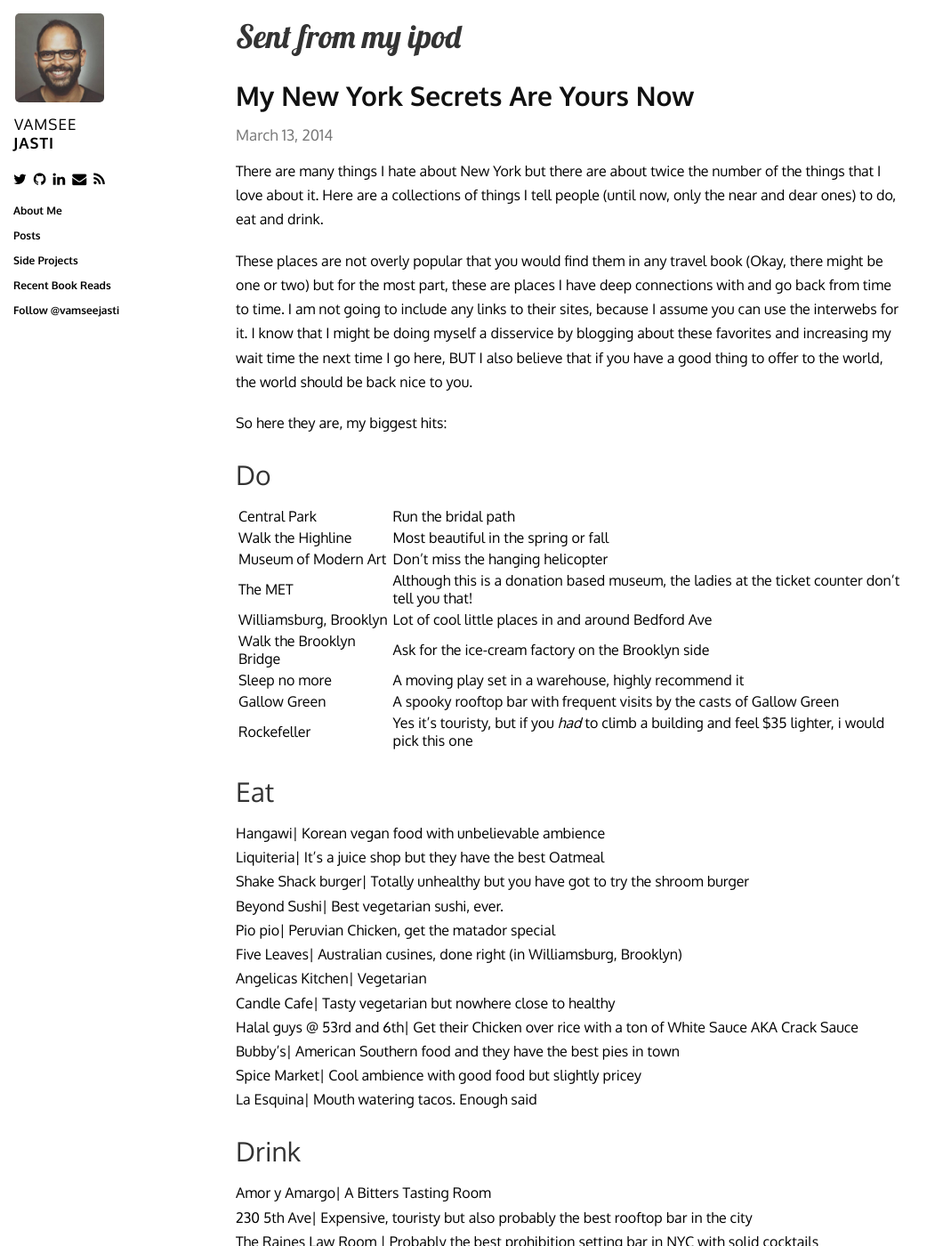
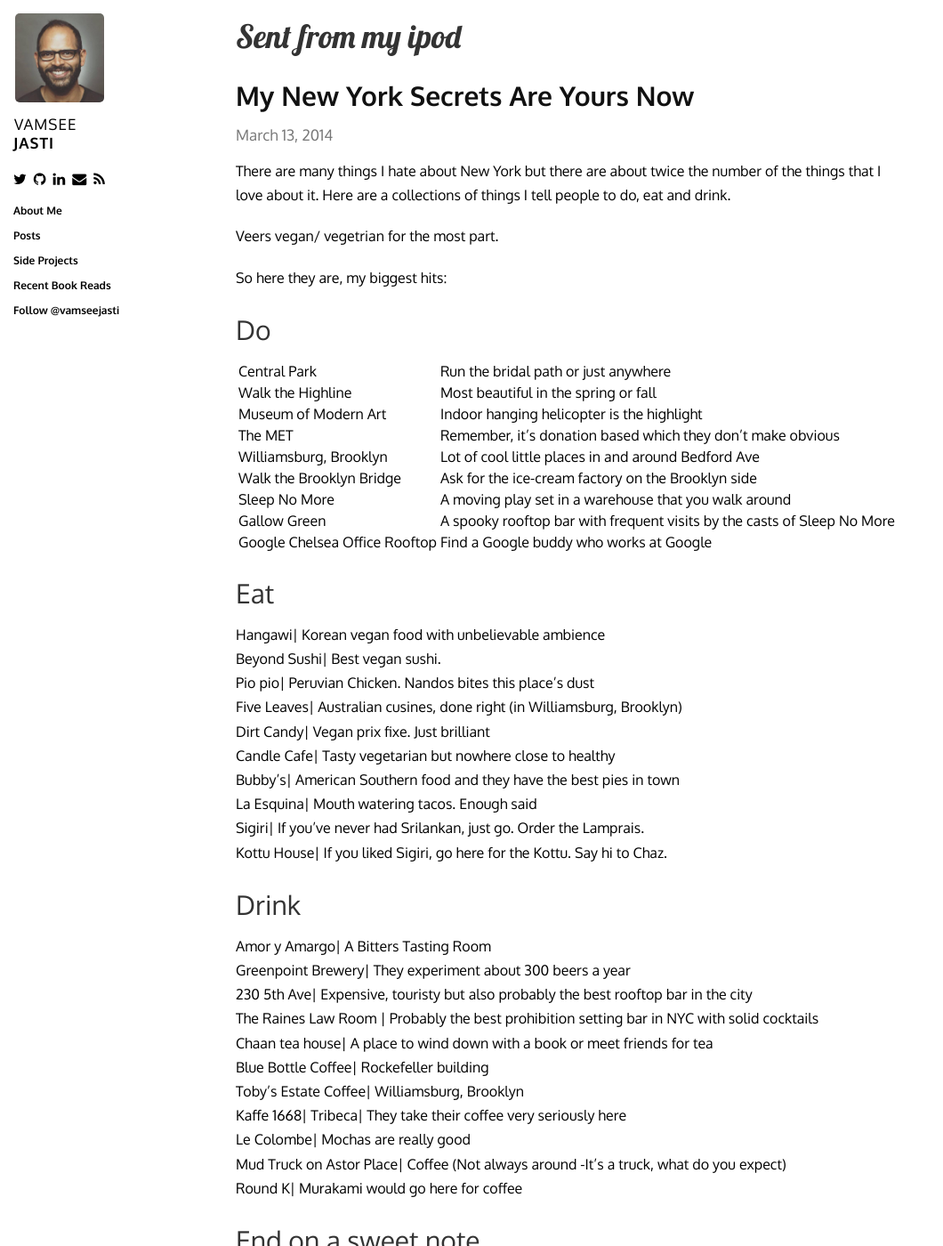
Before and after one commit to jasti/jasti.github.io, a Jekyll site: the page built from _posts/2014-03-13-ny.markdown, in a window 1280 px wide and 1400 px high. Shown: the whole window at 89% size, without its empty margins (0-1060 px from the left). Built offline with Jekyll 4.4.1, drawn with Linux system fonts in a browser that asks for light colours; nearby versions of some CDN libraries; comment, search, counter and statistics services are not loaded; some of the changed text lies outside the part shown.

Commit message:
new york places update

```diff
--- a/_posts/2014-03-13-ny.markdown
+++ b/_posts/2014-03-13-ny.markdown
@@ -3,44 +3,41 @@
 title: My New York Secrets Are Yours Now
 category: posts
 ---
-There are many things I hate about New York but there are about twice the number of the things that I love about it. Here are a collections of things I tell people (until now, only the near and dear ones) to do, eat and drink.
+There are many things I hate about New York but there are about twice the number of the things that I love about it. Here are a collections of things I tell people to do, eat and drink.
 
-These places are not overly popular that you would find them in any travel book (Okay, there might be one or two) but for the most part, these are places I have deep connections with and go back from time to time. I am not going to include any links to their sites, because I assume you can use the interwebs for it.
-I know that I might be doing myself a disservice by blogging about these favorites and increasing my wait time the next time I go here, BUT I also believe that if you have a good thing to offer to the world, the world should be back nice to you.
+Veers vegan/ vegetrian for the most part.
 
 So here they are, my biggest hits:
 
 <h2>Do</h2>
 
 
-Central Park| Run the bridal path<br>
+Central Park| Run the bridal path or just anywhere<br>
 Walk the Highline| Most beautiful in the spring or fall<br>
-Museum of Modern Art| Don't miss the hanging helicopter<br>
-The MET| Although this is a donation based museum, the ladies at the ticket counter don't tell you that!<br>
+Museum of Modern Art| Indoor hanging helicopter is the highlight<br>
+The MET| Remember, it's donation based which they don't make obvious<br>
 Williamsburg, Brooklyn| Lot of cool little places in and around Bedford Ave<br>
 Walk the Brooklyn Bridge| Ask for the ice-cream factory on the Brooklyn side<br>
-Sleep no more| A moving play set in a warehouse, highly recommend it<br>
-Gallow Green| A spooky rooftop bar with frequent visits by the casts of Gallow Green<br>
-Rockefeller| Yes it’s touristy, but if you <i>had</i> to climb a building and feel $35 lighter, i would pick this one<br>
+Sleep No More| A moving play set in a warehouse that you walk around<br>
+Gallow Green| A spooky rooftop bar with frequent visits by the casts of Sleep No More<br>
+Google Chelsea Office Rooftop| Find a Google buddy who works at Google <br>
 
 
 <h2>Eat</h2>
 Hangawi| Korean vegan food with unbelievable ambience <br>
-Liquiteria| It's a juice shop but they have the best Oatmeal <br>
-Shake Shack burger| Totally unhealthy but you have got to try the shroom burger <br>
-Beyond Sushi| Best vegetarian sushi, ever.<br>
-Pio pio| Peruvian Chicken, get the matador special<br>
+Beyond Sushi| Best vegan sushi.<br>
+Pio pio| Peruvian Chicken. Nandos bites this place's dust<br>
 Five Leaves| Australian cusines, done right (in Williamsburg, Brooklyn)<br>
-Angelicas Kitchen| Vegetarian<br>
+Dirt Candy| Vegan prix fixe. Just brilliant<br>
 Candle Cafe| Tasty vegetarian but nowhere close to healthy<br>
-Halal guys @ 53rd and 6th| Get their Chicken over rice with a ton of White Sauce AKA Crack Sauce<br>
 Bubby’s| American Southern food and they have the best pies in town<br>
-Spice Market| Cool ambience with good food but slightly pricey<br>
 La Esquina| Mouth watering tacos. Enough said <br>
-
+Sigiri| If you've never had Srilankan, just go. Order the Lamprais.<br>
+Kottu House| If you liked Sigiri, go here for the Kottu. Say hi to Chaz.<br>
 
 <h2>Drink</h2>
 Amor y Amargo| A Bitters Tasting Room<br>
+Greenpoint Brewery| They experiment about 300 beers a year <br>
 230 5th Ave| Expensive, touristy but also probably the best rooftop bar in the city<br>
 The Raines Law Room | Probably the best prohibition setting bar in NYC with solid cocktails<br>
 Chaan tea house| A place to wind down with a book or meet friends for tea<br>
@@ -49,20 +46,17 @@
 Kaffe 1668| Tribeca| They take their coffee very seriously here<br>
 Le Colombe| Mochas are really good<br>
 Mud Truck on Astor Place| Coffee (Not always around -It's a truck, what do you expect)<br>
+Round K| Murakami would go here for coffee <br>
 
 <h2>End on a sweet note</h2>
+Morgenstern's Icecream| The temperature they serve the icecream at is perfect<br>
 Lady M| The mille crepe is something like you have never tasted before.Can't go wrong with chocolate or vanilla<br>
 Levain| Best cookie in the world (Dark Chocolate peanut butter)<br>
-Magnolia Cupcakes| Quite touristy now, but if i had to pick one, i would go with the classic vanilla<br>
-Max Brenner's Chocolate| Everything chocolate. The food is meh. Try the chocolate pizza<br>
-Mast Brothers Chocolate| Williamsburg, Brooklyn| If not anything, go in to taste their different samples<br>
-Momofuku milk bar| The compost cookie<br>
+Magnolia Cupcakes| Quite touristy now, but if I had to pick one, I would go with the classic vanilla<br>
+Momofuku milk bar| Get the compost cookie<br>
 Van Leeuwen| Natural ice-creams. Try the Ginger or Gianduja<br>
 
 
-I've done my fare bit of travelling and I hate to admit it, but New York is the world's most amazing city and the places listed above are just a few reasons for it. There, I said it and I won't take it back.
-
-One of the places that i have a lot of history with, is not on this list because I went back and deleted it. I’m only human. Don't worry; I will give them all the business they need.
-
+I've done my fare bit of travelling and I hate to admit it, but New York is the world's most amazing city and the places listed above are just a few reasons for it.
 
 ---
```
